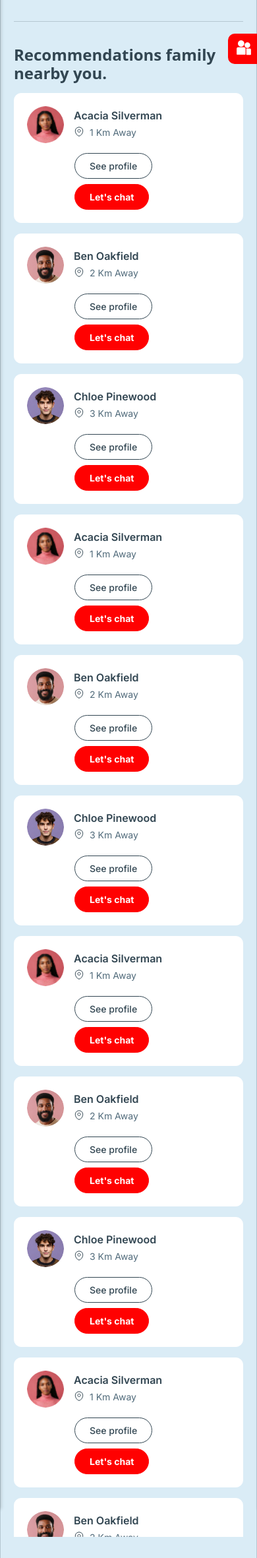
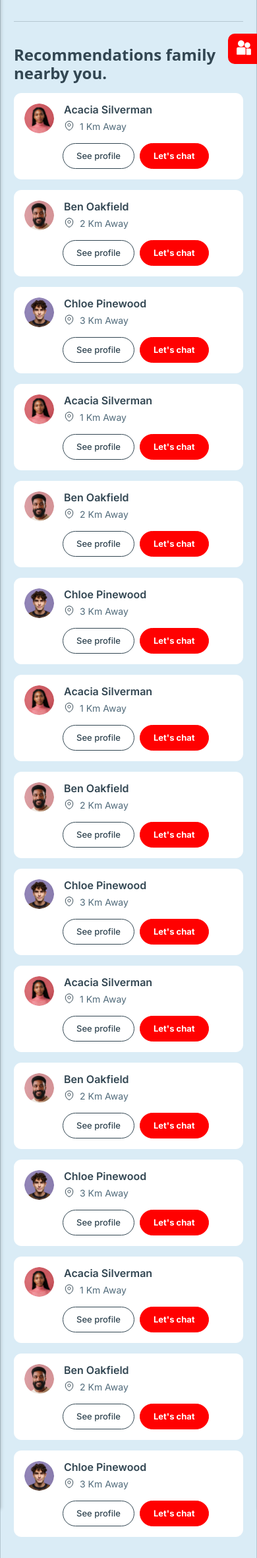
Before and after one commit to abubakarkhan909/companysite, a PHP site: page / in a window 390 px wide. Shown: the part 189-2551 px from the top of the page at 66% size. Run offline with PHP 8.4, Linux system fonts and the light colour scheme; some web fonts are replaced.

Commit message:
responsive set css

```diff
--- a/src/css/styles.css
+++ b/src/css/styles.css
@@ -188,6 +188,12 @@ button, .navbar-toggler:focus {
   text-transform: uppercase;
 }
 
+@media screen and (max-width: 576px) {
+  .btn {
+    font-size: 13px;
+    padding: 10px 20px;
+  }
+}
 .onemain {
   display: grid;
   grid-template-columns: 280px 1fr 475px;
@@ -776,14 +782,19 @@ button, .navbar-toggler:focus {
   .item_rec {
     flex-direction: column;
     align-items: flex-start;
+    padding: 15px;
   }
   .item_rec .profilemain {
     width: 100%;
   }
+  .item_rec .profilemain .pre_img {
+    width: 45px;
+    height: 45px;
+  }
   .item_rec .buttonslist {
     margin-top: 15px;
     margin-left: auto;
-    width: calc(100% - 72px);
+    width: calc(100% - 58px);
     flex-wrap: wrap;
   }
 }
--- a/src/scss/component/_recmandprofile.scss
+++ b/src/scss/component/_recmandprofile.scss
@@ -85,13 +85,19 @@
     .item_rec {
         flex-direction: column;
         align-items: flex-start;
+        padding: 15px;
+
         .profilemain{
             width: 100%;
+            .pre_img{
+                width: 45px;
+                height: 45px;
+            }
         }
         .buttonslist{
             margin-top: 15px;
             margin-left: auto;
-            width: calc(100% - 72px);
+            width: calc(100% - 58px);
             flex-wrap: wrap;
         }
     }
--- a/src/scss/global/_global.scss
+++ b/src/scss/global/_global.scss
@@ -179,3 +179,10 @@ button,.navbar-toggler:focus{
 .text-uppercase{
   text-transform: uppercase;
 }
+
+@media screen and (max-width:576px) {
+  .btn{
+    font-size: 13px;
+    padding: 10px 20px;
+  }
+}
```
Also changed, not shown: 1 other file.
